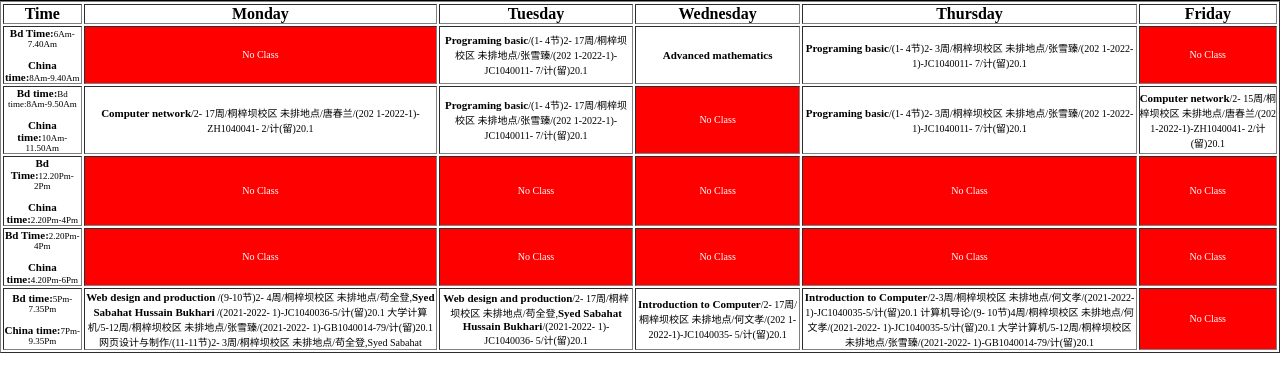
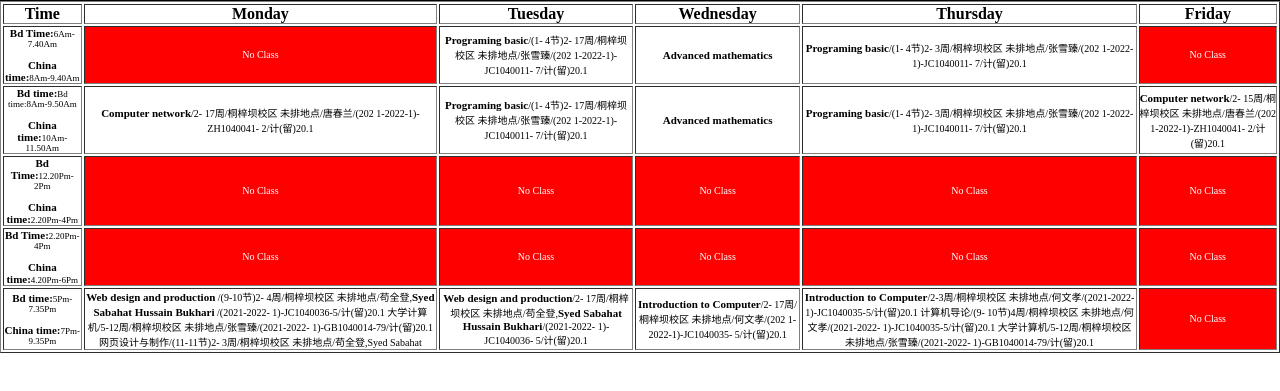
Before and after one commit to tonmoyt/bdtimeroutine, a plain HTML site: page index.html in a window 1280 px wide. Shown: the part 127-518 px from the top of the page. Drawn offline with Linux system fonts and the light colour scheme.

Commit message:
Update index.html

```diff
--- a/index.html
+++ b/index.html
@@ -64,7 +64,7 @@
     1-2022-1)-JC1040011-
     7/计(留)20.1</td>
 
-    <td class="noclaskj">No Class</td>
+    <td class="ojdnnn"><span>Advanced mathematics</span> </td>
     <td class="ojdnnn"><span>Programing basic</span>/(1-
         4节)2-
         3周/桐梓坝校区
```
